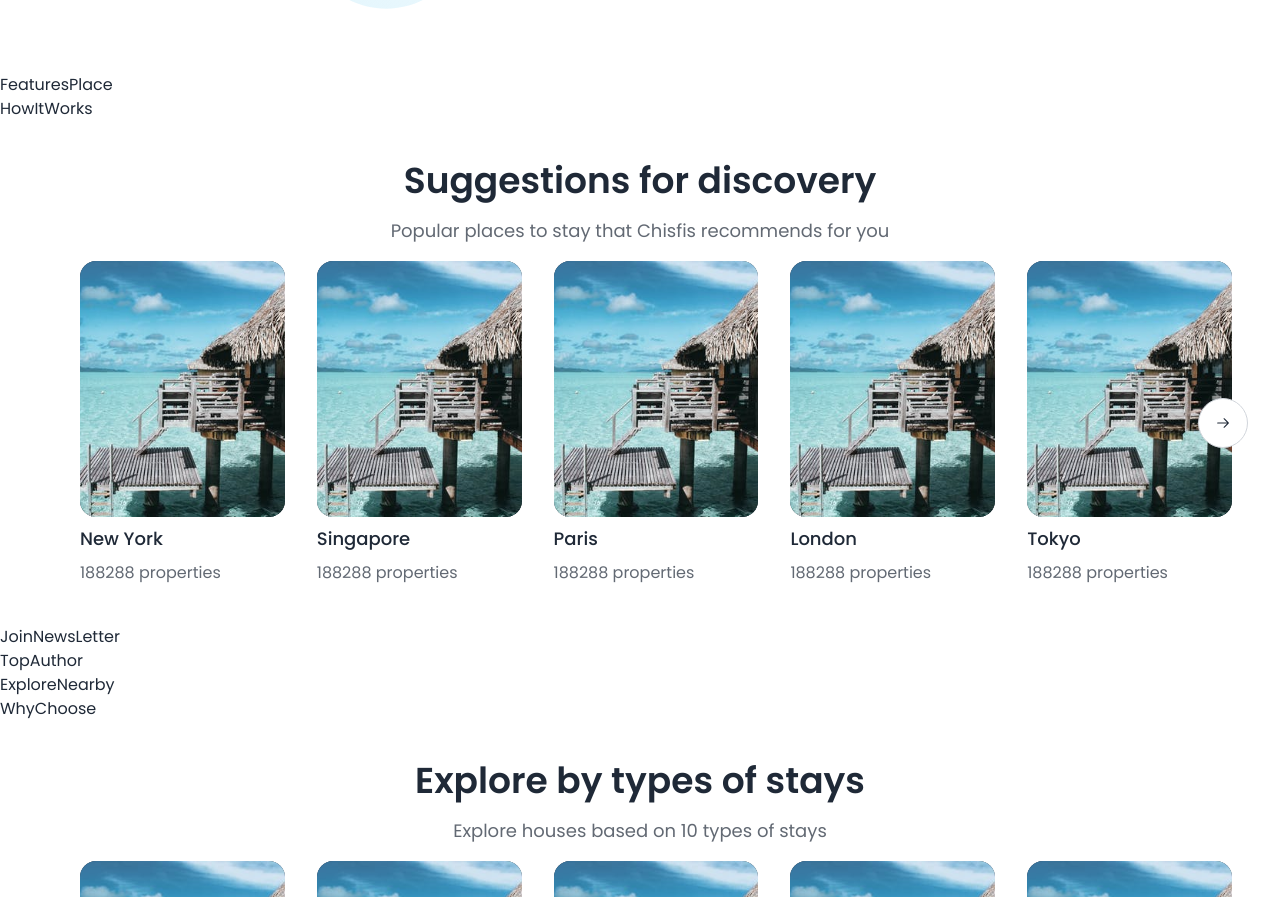
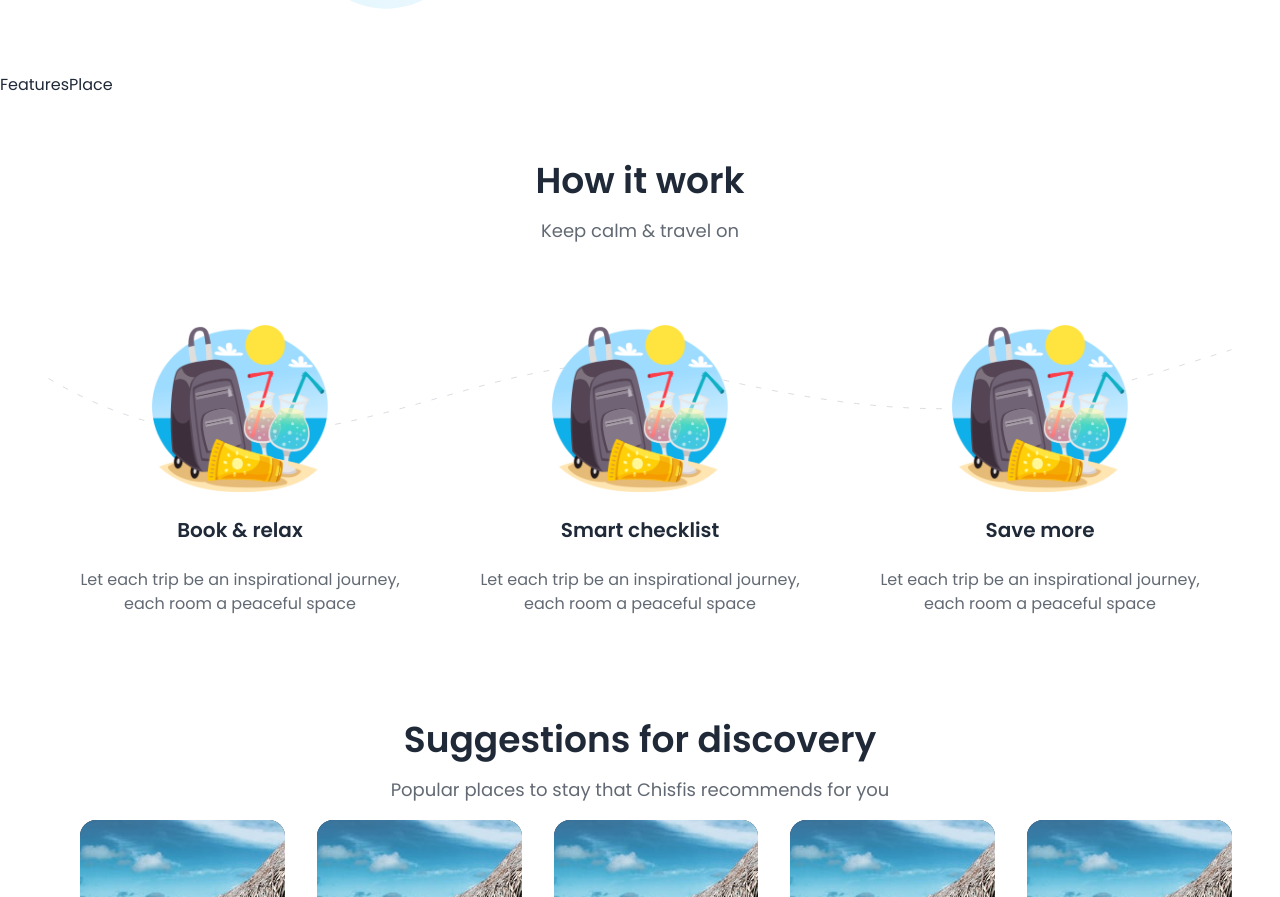
Before and after one commit to 01Barthez/Site-de-Tourisme, a React (Vite) app: page / in a window 1280 px wide. Shown: the part 1347-2244 px from the top of the page. Built offline with nearby package versions, Linux system fonts and the light colour scheme.

Commit message:
Fin de la stylistation de la section 'how it work'

```diff
--- a/src/components/custom/Sections/HowItWorks.tsx
+++ b/src/components/custom/Sections/HowItWorks.tsx
@@ -1,8 +1,51 @@
 import React from 'react'
+import CardHowItWork from '../cards/CardHowItWork'
 
-const HowItWorks:React.FC = () => {
+const HowItWorks: React.FC = () => {
   return (
-    <div>HowItWorks</div>
+    <section className='W-full container space-y-20 py-10 md:py-16 '>
+      {/* Head section */}
+      <div className="flexContent items-center">
+        <h2 className="title text-center">
+          How it work
+        </h2>
+
+        <p className="para text-center">
+          Keep calm & travel on
+        </p>
+      </div>
+
+      {/* Contain section */}
+      <div className="relative w-full mx-auto grid grid-cols-1 md:grid-cols-2 gap-x-2 md:gap-x-3 lg:gap-x-4 lg:grid-cols-3 place-items-center">
+        <CardHowItWork
+          image='/public/howt_it_works_step1.png'
+          title='Book & relax'
+          description='Let each trip be an inspirational journey, each room a peaceful space'
+        />
+
+         <CardHowItWork
+          image='/public/howt_it_works_step1.png'
+          title='Smart checklist'
+          description='Let each trip be an inspirational journey, each room a peaceful space'
+        />
+
+         <CardHowItWork
+          image='/public/howt_it_works_step1.png'
+          title='Save more'
+          description='Let each trip be an inspirational journey, each room a peaceful space'
+        />
+
+      {/* Line */}
+      <div className="absolute w-full top-6 left-0 -z-10">
+        <img
+        src="/src/assets/line.svg"
+        alt=""
+        className="w-full"
+        />
+        {/* <div className="w-full h-1 bg-foreground/60"></div> */}
+      </div>
+      </div>
+    </section>
   )
 }
 
--- /dev/null
+++ b/src/components/custom/cards/CardHowItWork.tsx
@@ -0,0 +1,32 @@
+import React from 'react'
+export interface ICardHowItWork {
+    image: string;
+    title: string;
+    description: string;
+}
+const CardHowItWork: React.FC<ICardHowItWork> = ({ image, title, description }) => {
+    return (
+        <div className="max-w-80 w-fit flex flex-col items-center gap-6 text-center">
+            {/* Image Part */}
+            <div className="max-w-44">
+                <img
+                    src={image}
+                    alt={`preview de ${title}`}
+                    className="w-full h-full object-contain"
+                />
+            </div>
+
+            {/* Title Part */}
+            <h4 className="text-xl font-semibold">
+                {title}
+            </h4>
+
+            {/* Description part */}
+            <p className=" text-foreground/70">
+                {description}
+            </p>
+        </div>
+    )
+}
+
+export default CardHowItWork
```
Also changed, not shown: public/howt_it_works_step1.png (added), src/assets/line.svg (added).
